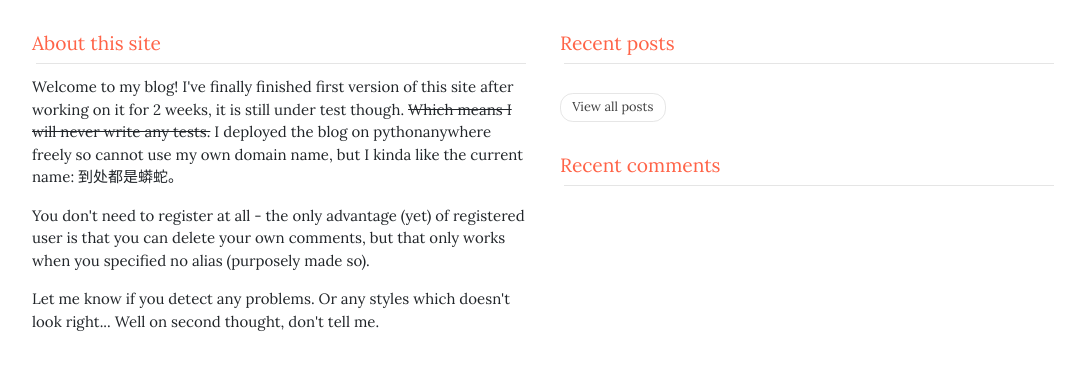
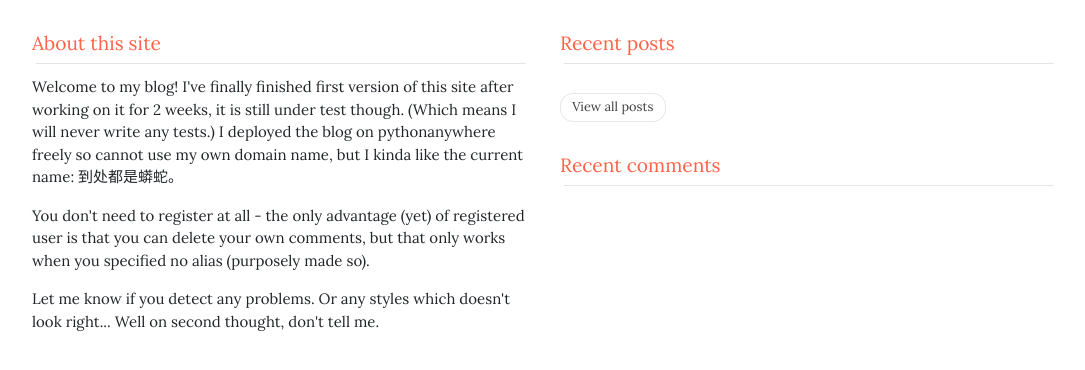
Before and after one commit to 33du/blogging-with-django, a Django app: page / in a window 1280 px wide. Shown: the part 44-414 px from the top of the page, without its empty margins (95-1180 px from the left). Run offline with Django 3.2, Linux system fonts and the light colour scheme; data that the repository does not hold is empty; some libraries are stand-ins or nearby versions.

Commit message:
updated about

```diff
--- a/posts/templates/home.html
+++ b/posts/templates/home.html
@@ -48,7 +48,7 @@
         <hr class="m-1">
           <div class="content">
   <p>Welcome to my blog! I've finally finished first version of this site after working on it for 2 weeks, it is still under test though.
-   <span style="text-decoration:line-through;">Which means I will never write any tests.</span> I deployed the blog on pythonanywhere freely
+(Which means I will never write any tests.) I deployed the blog on pythonanywhere freely
  so cannot use my own domain name, but I kinda like the current name: 到处都是蟒蛇。</p>
   <p>You don't need to register at all - the only advantage (yet) of registered user is that you can delete your own
     comments, but that only works when you specified no alias (purposely made so).</p>
```
